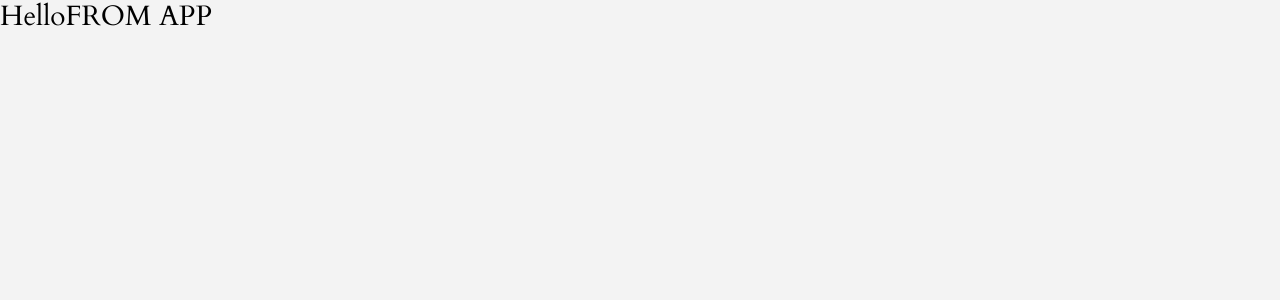
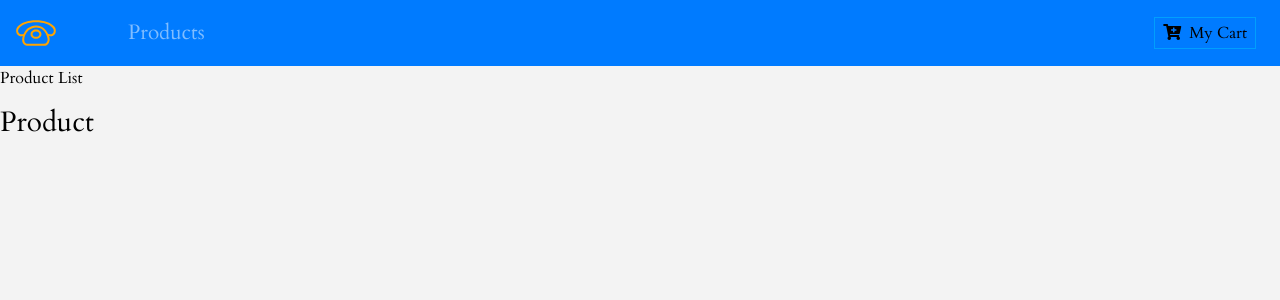
Before and after one commit to TonyKioko/JamboMall, a React (Create React App) app: page / in a window 1280 px wide. Shown: the top 300 px of the page. Built offline with nearby package versions, Linux system fonts and the light colour scheme.

Commit message:
navbar component complete

```diff
--- a/package.json
+++ b/package.json
@@ -6,7 +6,9 @@
     "bootstrap": "^4.2.1",
     "react": "^16.7.0",
     "react-dom": "^16.7.0",
-    "react-scripts": "2.1.3"
+    "react-router-dom": "^4.3.1",
+    "react-scripts": "2.1.3",
+    "styled-components": "^4.1.3"
   },
   "scripts": {
     "start": "react-scripts start",
--- a/src/App.js
+++ b/src/App.js
@@ -2,12 +2,33 @@ import React, { Component } from 'react';
 import logo from './logo.svg';
 import './App.css';
 import 'bootstrap/dist/css/bootstrap.min.css';
+import Navbar from './components/Navbar';
+import ProductList from './components/ProductList';
+import Details from './components/Details';
+import Cart from './components/Cart';
+import Default from './components/Default';
+import { Switch,Route } from 'react-router-dom'
+
 
 class App extends Component {
   render() {
     return (
       <React.Fragment>
-        <h3>HelloFROM APP</h3>
+      <Navbar />
+
+        <Switch>
+          <Route path="/" exact component={ProductList} />
+          <Route path="/details" component={Details} />
+          <Route path="/cart" component={Cart} />
+          <Route  component={Default} />
+
+        </Switch>
+
+      {/* <ProductList />
+      <Details/>
+      <Cart />
+      <Default /> */}
+
 
       </React.Fragment>
     );
--- /dev/null
+++ b/src/Details.js
@@ -0,0 +1,11 @@
+import React, { Component } from 'react'
+
+export default class p extends Component {
+  render() {
+    return (
+      <div>
+        DEtails
+      </div>
+    )
+  }
+}
--- /dev/null
+++ b/src/components/Button.js
@@ -0,0 +1,19 @@
+import styled from "styled-components";
+
+
+export const ButtonContainer = styled.button`
+text-transform: capitalize;
+font - size: 1.4rem;
+background: transparent;
+border: 0.05rem solid var(--lightBlue);
+border - radius: 0.5rem;
+padding: 0.2rem 0.5rem;
+outline - color: red;
+cursor: pointer;
+display: inline - block;
+margin: 0.2rem 0.5rem 0.2rem 0;
+transition: all 0.5s ease -in -out;
+&: hover {
+background: var(--lightBlue);
+color: var(--mainBlue);
+}`
--- /dev/null
+++ b/src/components/Cart.js
@@ -0,0 +1,11 @@
+import React, { Component } from 'react'
+
+export default class Cart extends Component {
+  render() {
+    return (
+      <div>
+        Hello from Cart
+      </div>
+    )
+  }
+}
--- /dev/null
+++ b/src/components/Default.js
@@ -0,0 +1,11 @@
+import React, { Component } from 'react'
+
+export default class Default extends Component {
+  render() {
+    return (
+      <div>
+        Page Not Found
+      </div>
+    )
+  }
+}
--- /dev/null
+++ b/src/components/Details.js
@@ -0,0 +1,11 @@
+import React, { Component } from 'react'
+
+export default class Details extends Component {
+  render() {
+    return (
+      <div>
+        Details
+      </div>
+    )
+  }
+}
--- a/src/components/Navbar.js
+++ b/src/components/Navbar.js
@@ -1,11 +1,46 @@
-import React, { Component } from 'react'
+import React, { Component } from 'react';
+import {Link } from 'react-router-dom';
+import Logo from '../logo.svg';
+import styled from "styled-components";
+import { ButtonContainer } from "./Button";
 
 export default class Navbar extends Component {
   render() {
     return (
-      <div>
-        <p>Navbar</p>
-      </div>
+      <NavWrapper className="navbar navbar-expand-sm bg-primary navbar-dark">
+      <Link to="/" className="navbar-brand" >
+      <img src={Logo} alt=""/>
+      </Link>
+      <ul className="navbar-nav align-items-center">
+          <li className="nav-item ml-5">
+            <Link to="/" className="nav-link">
+              Products
+            </Link>
+          </li>
+        </ul>
+        <Link to="/cart" className="ml-auto">
+    <ButtonContainer>
+            <span className="mr-2">
+              <i className="fas fa-cart-plus " />
+            </span>
+            my cart
+    </ButtonContainer>
+
+        </Link>
+
+
+      </NavWrapper>
     )
   }
 }
+
+const NavWrapper = styled.nav`
+
+    background:var(--mainBlue);
+    .nav-link {
+        color:var(--mainWhite) !importtant;
+        font-size:1.3rem;
+        text-transfrom:capitalize;
+    }
+
+`;
--- /dev/null
+++ b/src/components/Product.js
@@ -0,0 +1,11 @@
+import React, { Component } from 'react'
+
+export default class p extends Component {
+  render() {
+    return (
+      <div>
+        <h3>Product</h3>
+      </div>
+    )
+  }
+}
--- /dev/null
+++ b/src/components/ProductList.js
@@ -0,0 +1,15 @@
+import React, { Component } from 'react';
+import Product from './Product';
+
+export default class ProductList extends Component {
+  render() {
+    return (
+      <div>
+        <p>Product List</p>
+        <Product>
+
+        </Product>
+      </div>
+    )
+  }
+}
--- a/src/index.js
+++ b/src/index.js
@@ -2,9 +2,16 @@ import React from 'react';
 import ReactDOM from 'react-dom';
 import './index.css';
 import App from './App';
+import { BrowserRouter as Router } from 'react-router-dom'
 import * as serviceWorker from './serviceWorker';
 
-ReactDOM.render(<App />, document.getElementById('root'));
+ReactDOM.render(
+<Router>
+<App />
+</Router>
+
+
+, document.getElementById('root'));
 
 // If you want your app to work offline and load faster, you can change
 // unregister() to register() below. Note this comes with some pitfalls.
```
Also changed, not shown: 1 other file (tests, documents, lock files or other folders).
